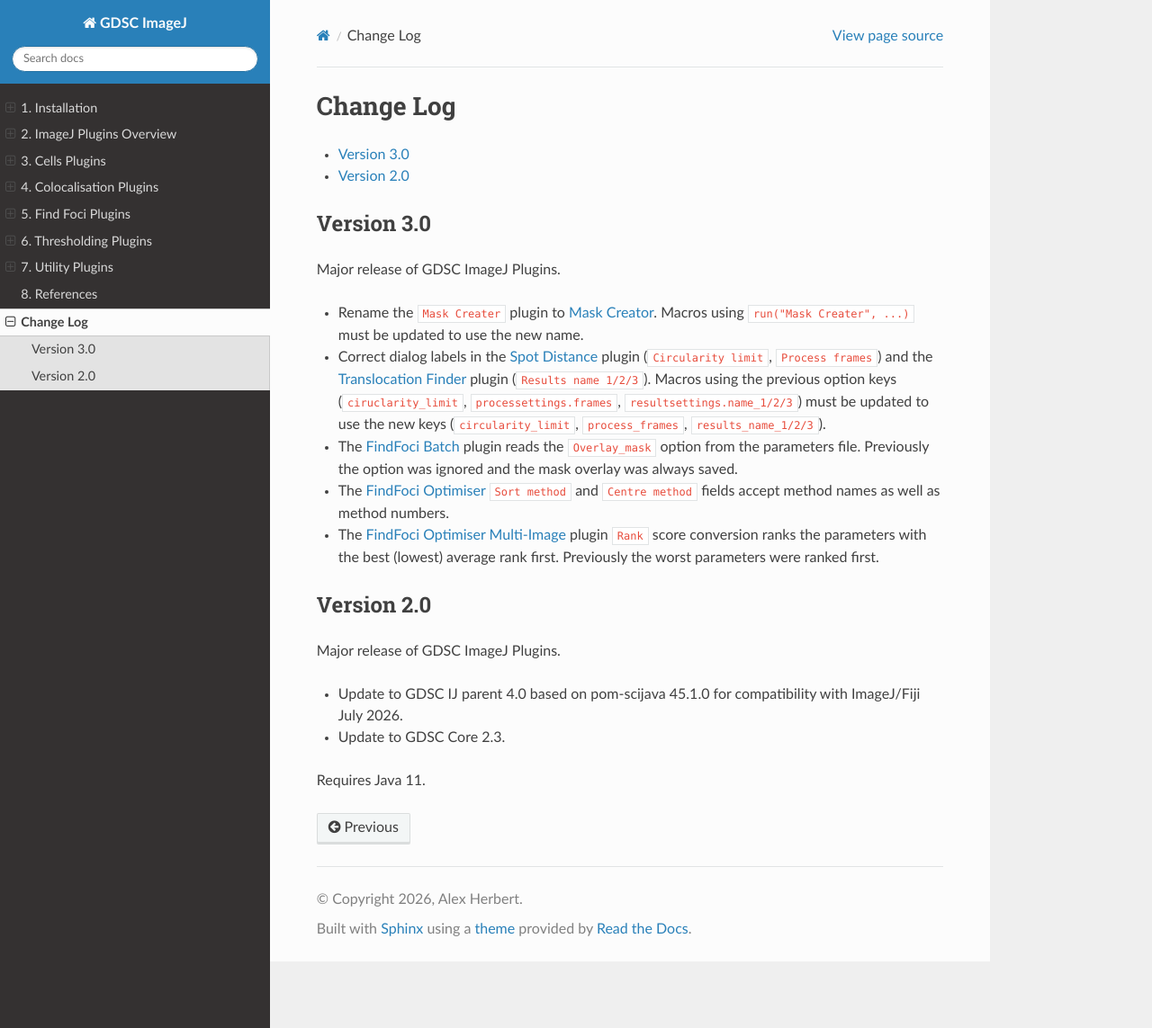
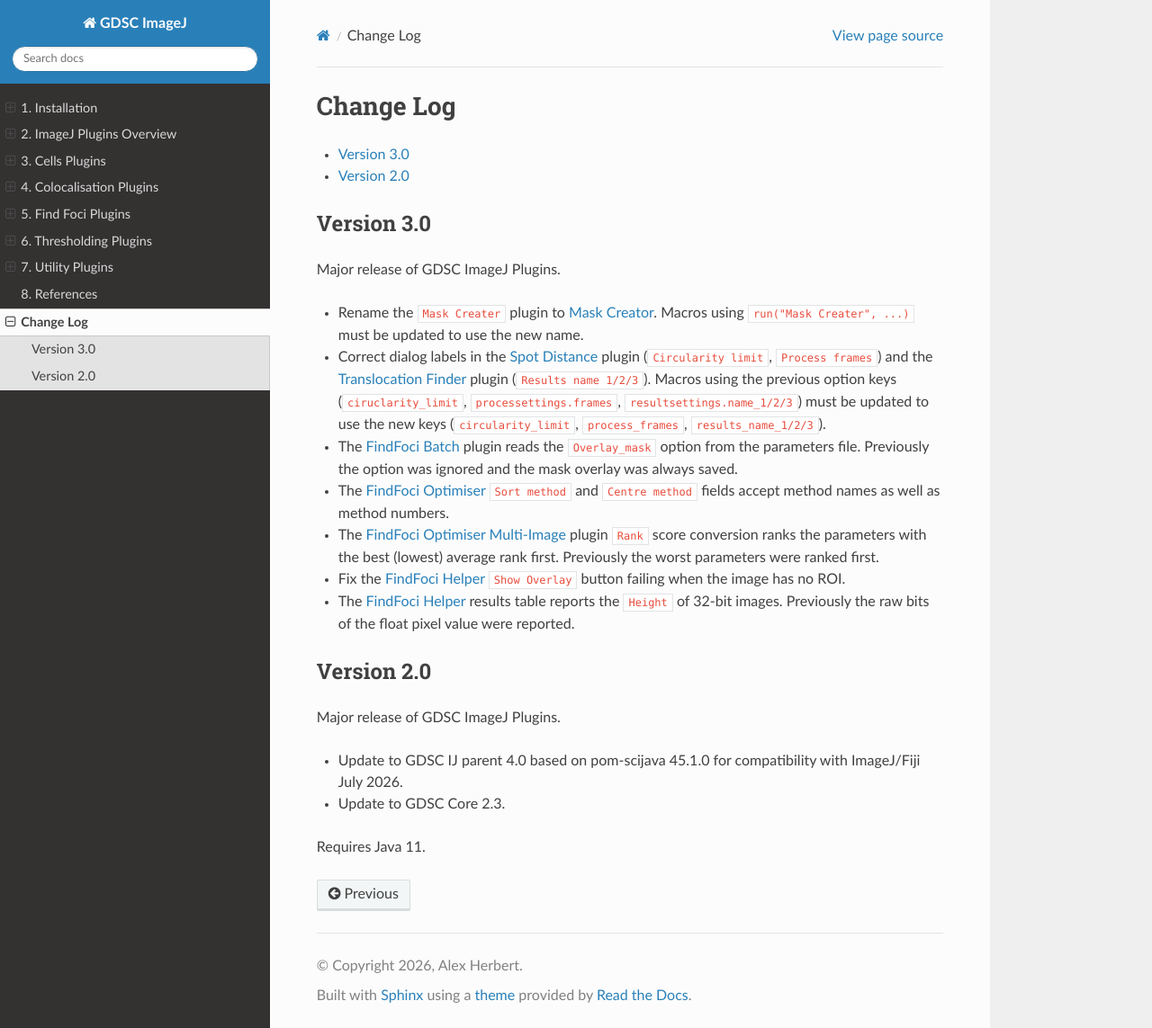
Before and after one commit to aherbert/gdsc, a Sphinx documentation site: the page built from docs/change_log.rst, in a window 1280 px wide and 1143 px high. Shown: the whole window at 90% size. Built offline with Sphinx 7.4.7 and the Read the Docs theme 3.1.0, drawn with Linux system fonts in a browser that asks for light colours.

Commit message:
Fix FindFoci Helper Show Overlay with no ROI and Height for 32-bit images

```diff
--- a/docs/change_log.rst
+++ b/docs/change_log.rst
@@ -23,6 +23,10 @@
 * The :ref:`findfoci_plugins:FindFoci Optimiser Multi-Image` plugin ``Rank`` score conversion
   ranks the parameters with the best (lowest) average rank first. Previously the worst
   parameters were ranked first.
+* Fix the :ref:`findfoci_plugins:FindFoci Helper` ``Show Overlay`` button failing when the image
+  has no ROI.
+* The :ref:`findfoci_plugins:FindFoci Helper` results table reports the ``Height`` of 32-bit
+  images. Previously the raw bits of the float pixel value were reported.
 
 
 Version 2.0
```
Also changed, not shown: 1 other file.
